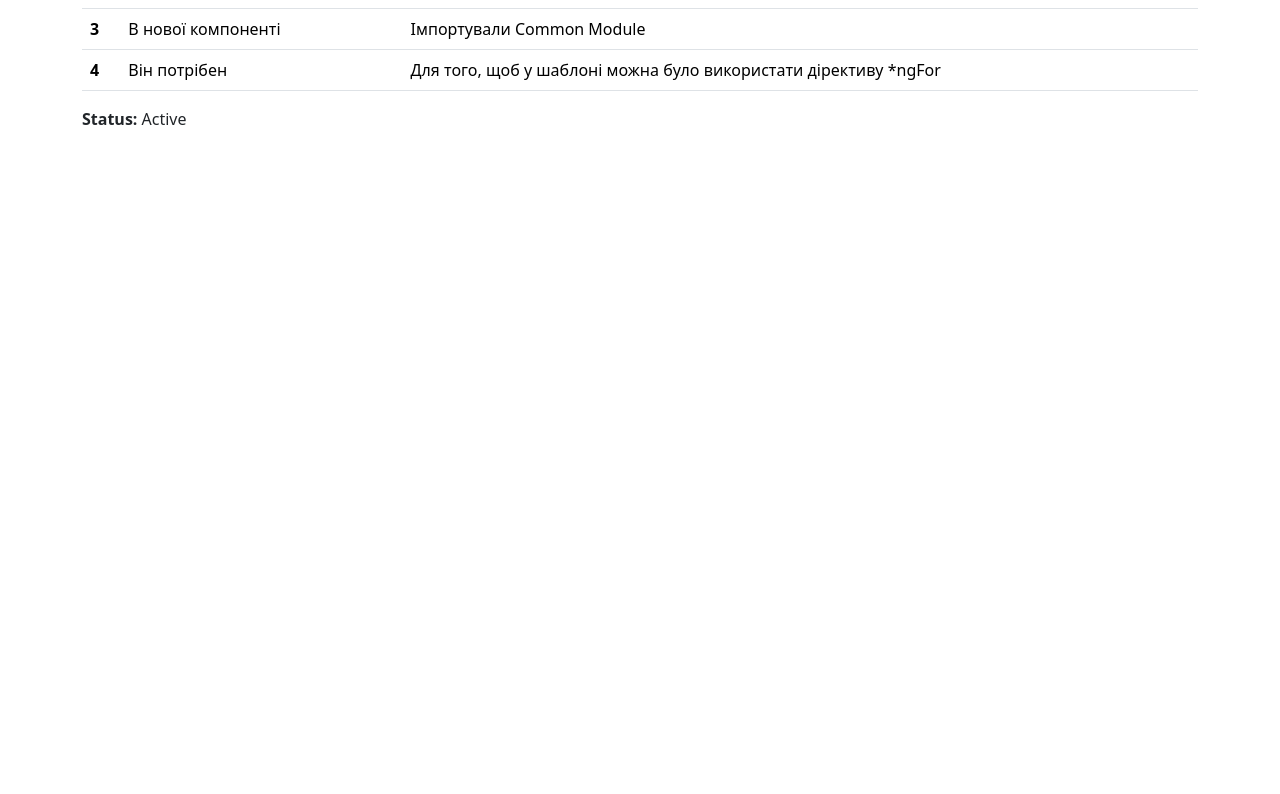
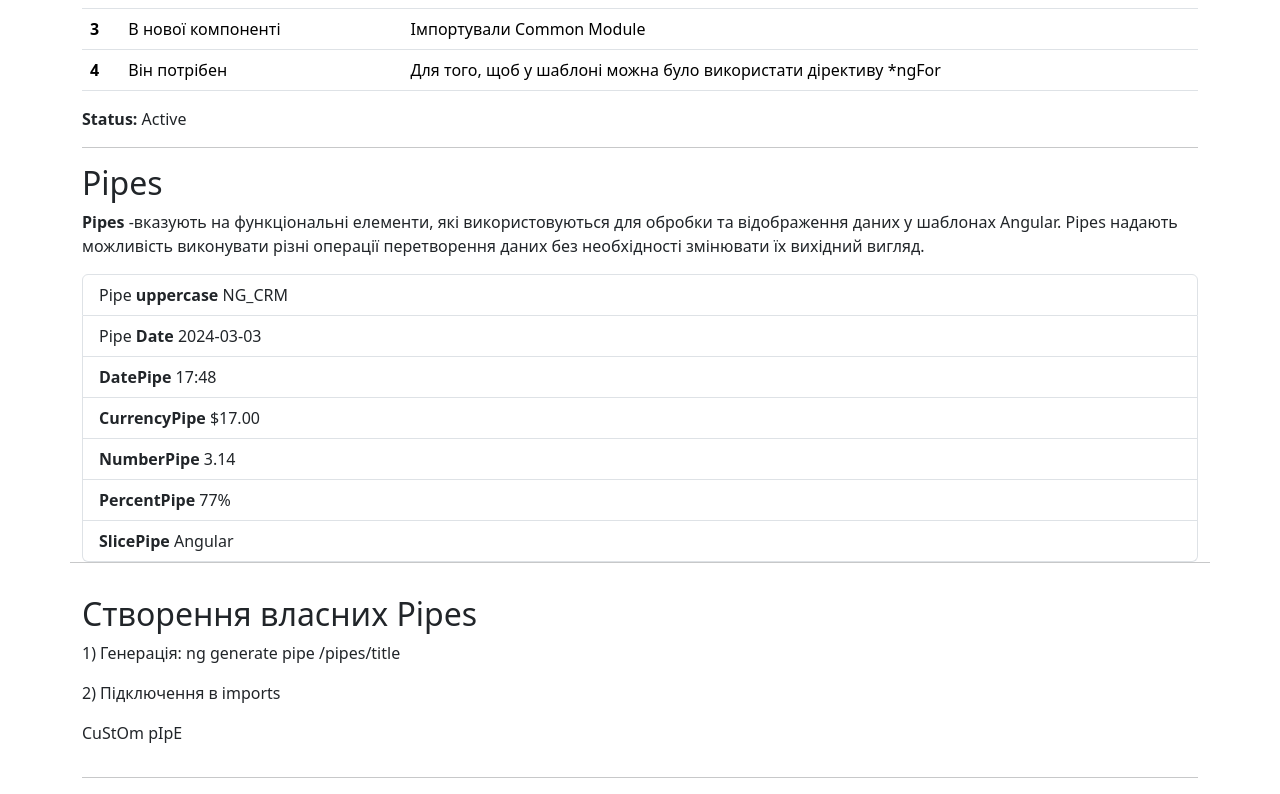
Before and after one commit to natapervomaisk88/ng_crm, an Angular app: page / in a window 1280 px wide. Shown: the part 1711-2505 px from the top of the page. Before the commit the page ends 1858 px from the top, so only its background shows below. Built offline with nearby package versions, Linux system fonts and the light colour scheme.

Commit message:
added pipes and custom pipe

```diff
--- a/src/app/app.component.html
+++ b/src/app/app.component.html
@@ -70,4 +70,48 @@
   <app-article></app-article>
   <hr />
   <app-table></app-table>
+  <hr />
+  <div class="row">
+    <div class="col-12">
+      <h2>Pipes</h2>
+      <p>
+        <b>Pipes </b> -вказують на функціональні елементи, які використовуються
+        для обробки та відображення даних у шаблонах Angular. Pipes надають
+        можливість виконувати різні операції перетворення даних без необхідності
+        змінювати їх вихідний вигляд.
+      </p>
+      <ul class="list-group">
+        <li class="list-group-item">
+          Pipe <b>uppercase</b> {{ pipes_test[0] | uppercase }}
+        </li>
+        <li class="list-group-item">
+          Pipe <b>Date</b> {{ pipes_test[1] | date : "yyyy-MM-dd" }}
+        </li>
+        <li class="list-group-item">
+          <b>DatePipe</b> {{ pipes_test[1] | date : "HH:mm" }}
+        </li>
+        <li class="list-group-item">
+          <b>CurrencyPipe </b>
+          {{ pipes_test[2] | currency : "USD" : "symbol" : "1.2-2" }}
+        </li>
+        <li class="list-group-item">
+          <b>NumberPipe</b> {{ pipes_test[3] | number : "1.2-2" }}
+        </li>
+        <li class="list-group-item">
+          <b>PercentPipe</b> {{ pipes_test[4] | percent }}
+        </li>
+        <li class="list-group-item">
+          <b>SlicePipe</b> {{ "Angular/React" | slice : 0 : 7 }}
+        </li>
+      </ul>
+    </div>
+    <hr />
+    <div class="col-12 mt-3">
+      <h2>Створення власних Pipes</h2>
+      <p>1) Генерація: ng generate pipe /pipes/title</p>
+      <p>2) Підключення в imports</p>
+      <p>{{ "Custom Pipe" | title }}</p>
+    </div>
+  </div>
+  <hr />
 </div>
--- a/src/app/app.component.ts
+++ b/src/app/app.component.ts
@@ -3,13 +3,22 @@ import { FormsModule } from '@angular/forms';
 import { RouterOutlet } from '@angular/router';
 import { ArticleComponent } from './components/article/article.component';
 import { TableComponent } from './components/table/table.component';
+import { CommonModule } from '@angular/common';
+import { TitlePipe } from './pipes/title.pipe';
 
 @Component({
-  selector: 'app-root',
-  standalone: true,
-  imports: [RouterOutlet, FormsModule, ArticleComponent, TableComponent],
-  templateUrl: './app.component.html',
-  styleUrl: './app.component.scss',
+    selector: 'app-root',
+    standalone: true,
+    templateUrl: './app.component.html',
+    styleUrl: './app.component.scss',
+    imports: [
+        RouterOutlet,
+        FormsModule,
+        ArticleComponent,
+        TableComponent,
+        CommonModule,
+        TitlePipe
+    ]
 })
 export class AppComponent {
   title: string = 'ng_crm';
@@ -22,10 +31,18 @@ export class AppComponent {
   image: string = 'assets/images/angular.png';
   username: string = 'Guest';
   image_banana = 'assets/images/banana.jpg';
+  pipes_test: Array<any> = [this.title, new Date(), 17, 3.1415926535, 0.77];
   showInfo(): void {
     alert('Clicked');
   }
   changeData(): void {
     this.username = 'Default';
   }
+  /*
+  TODO: добавить создание своих pipes
+  Передачу данных между компонентами
+  Работу с сервисами, запросы на сервер
+  Роутинг
+  Dependeny Injection
+  */
 }
--- /dev/null
+++ b/src/app/pipes/title.pipe.ts
@@ -0,0 +1,22 @@
+import { Pipe, PipeTransform } from '@angular/core';
+
+@Pipe({
+  name: 'title',
+  standalone: true,
+})
+export class TitlePipe implements PipeTransform {
+  transform(value: string, ...args: unknown[]): unknown {
+    if (!value) return null;
+    else {
+      let words: Array<any> = [];
+      for (let i = 0; i < value.length; i++) {
+        if (i % 2 == 0) {
+          words[i] = value[i].toUpperCase();
+        } else {
+          words[i] = value[i].toLowerCase();
+        }
+      }
+      return words.join('');
+    }
+  }
+}
```
